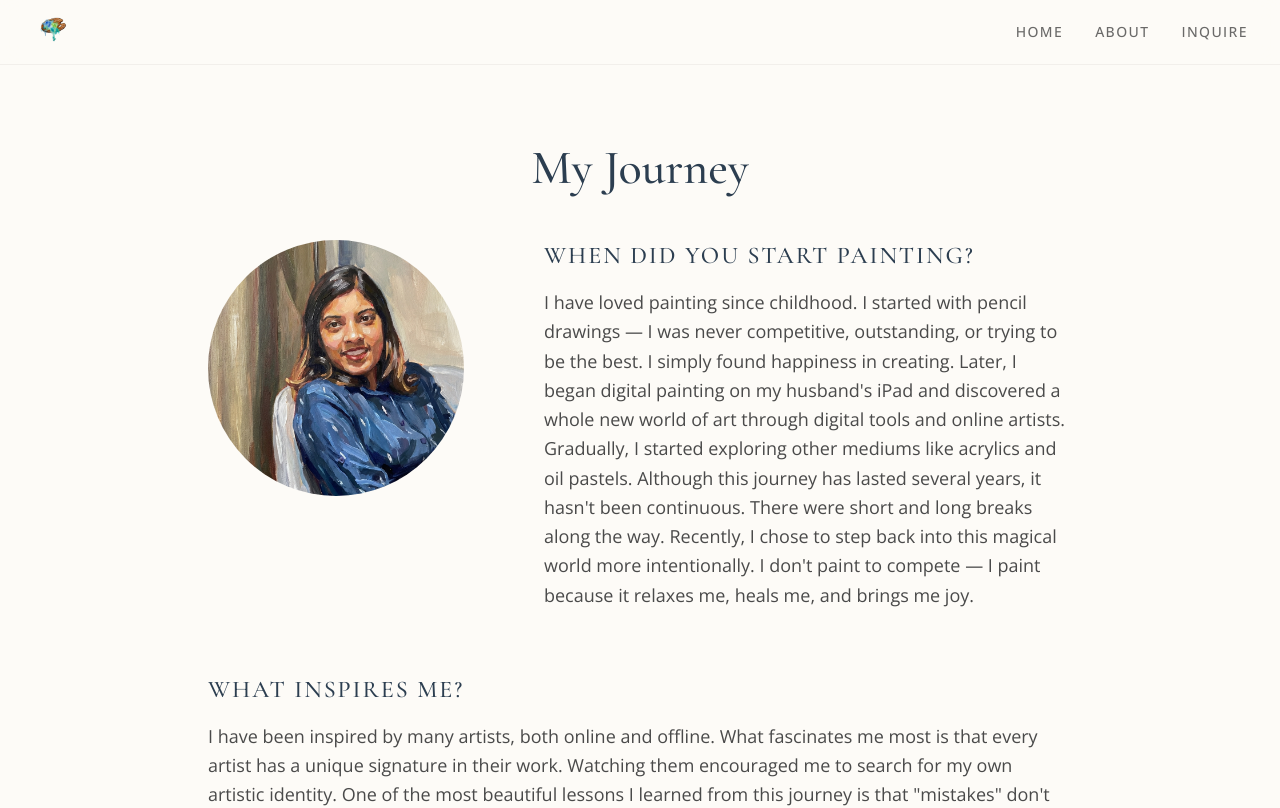
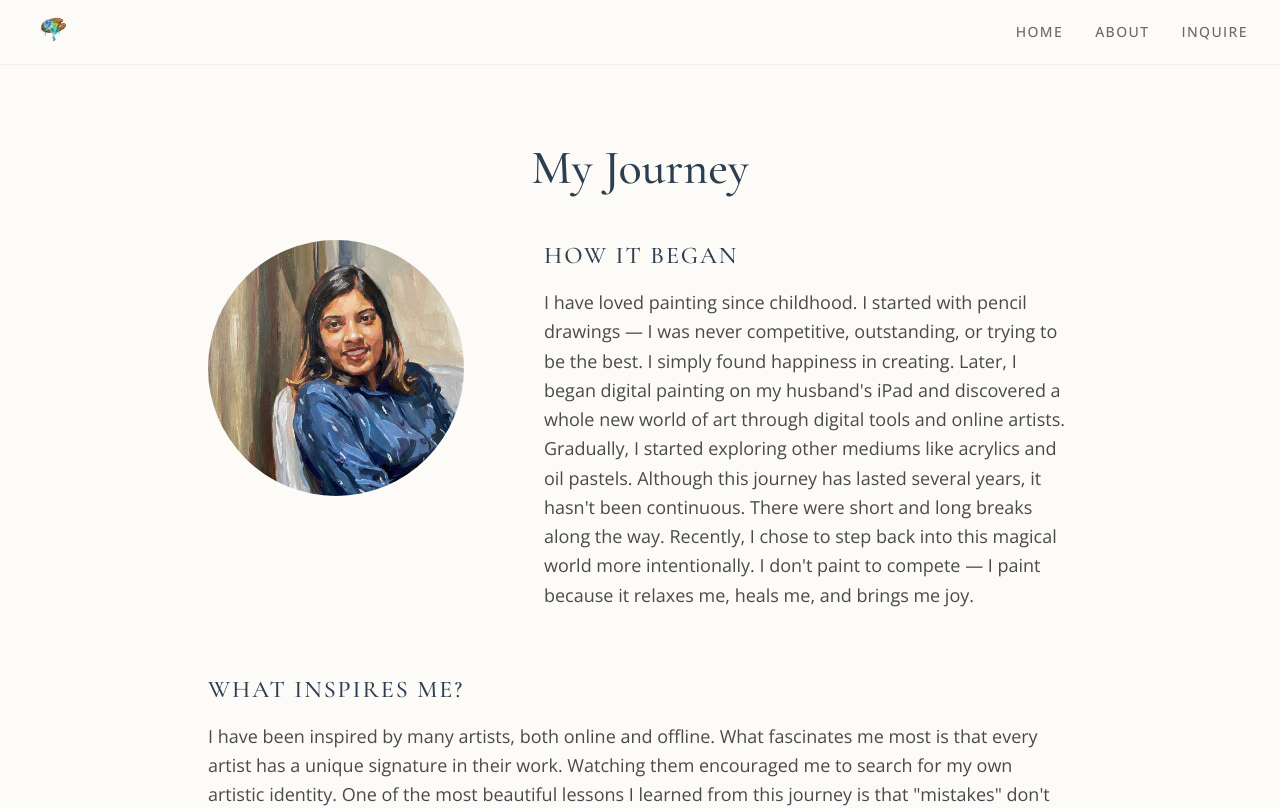
Before and after one commit to daredeep33/spilledpalettestudio, a Next.js app: page /about in a window 1280 px wide. Shown: the top 808 px of the page. Built offline with nearby package versions, Linux system fonts and the light colour scheme.

Commit message:
Change heading to How It Began

```diff
--- a/app/about/page.tsx
+++ b/app/about/page.tsx
@@ -32,7 +32,7 @@ export default function AboutPage() {
           <div className="flex-1 space-y-8 text-[#4a4a4a]">
             <section>
               <h2 className="font-serif text-2xl text-[#2c3e50] mb-4">
-                When did you start painting?
+                How It Began
               </h2>
               <p className="text-lg leading-relaxed">
                 I have loved painting since childhood. I started with pencil drawings — I was never competitive, outstanding, or trying to be the best. I simply found happiness in creating. Later, I began digital painting on my husband's iPad and discovered a whole new world of art through digital tools and online artists. Gradually, I started exploring other mediums like acrylics and oil pastels. Although this journey has lasted several years, it hasn't been continuous. There were short and long breaks along the way. Recently, I chose to step back into this magical world more intentionally. I don't paint to compete — I paint because it relaxes me, heals me, and brings me joy.
```
